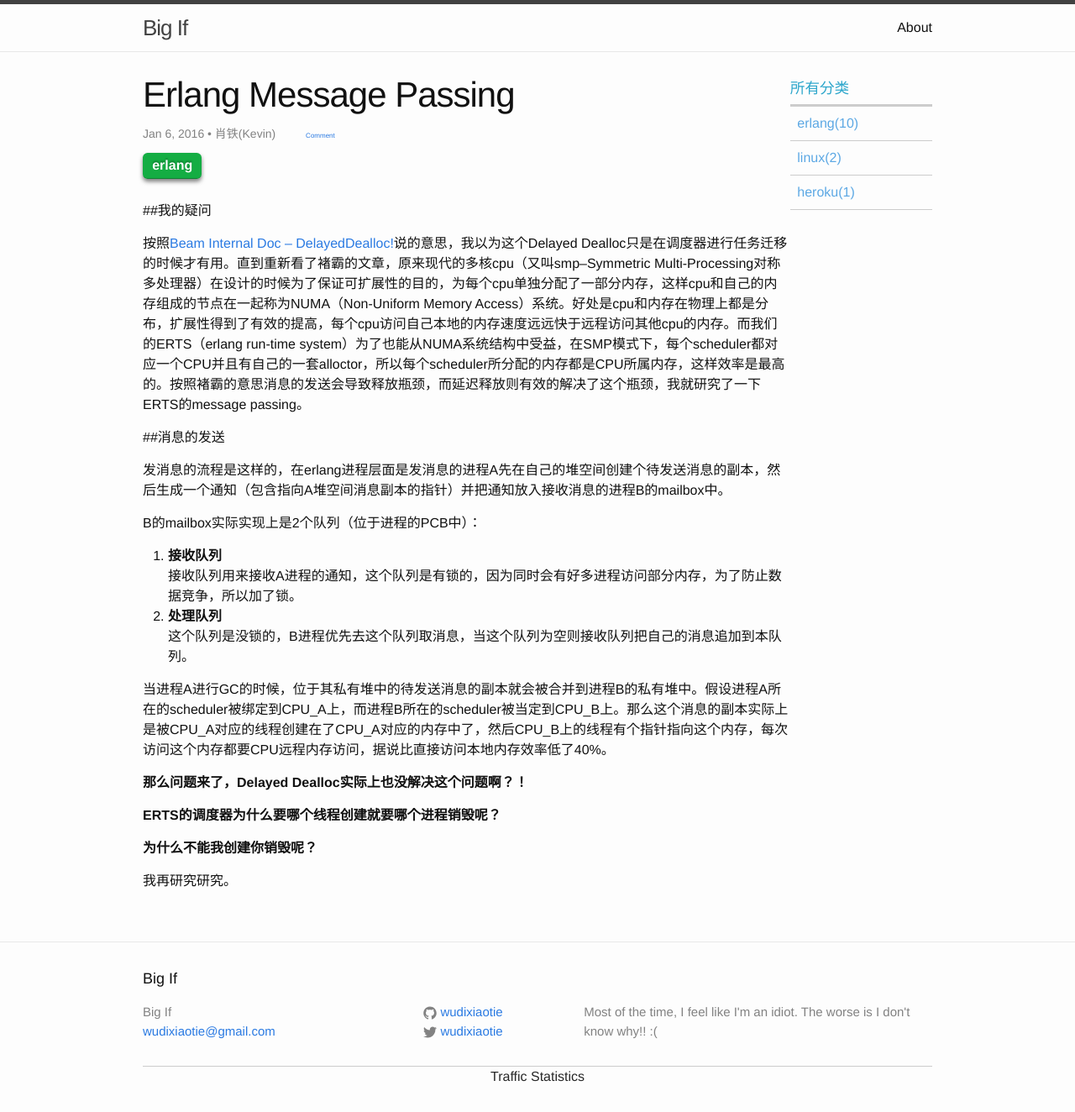
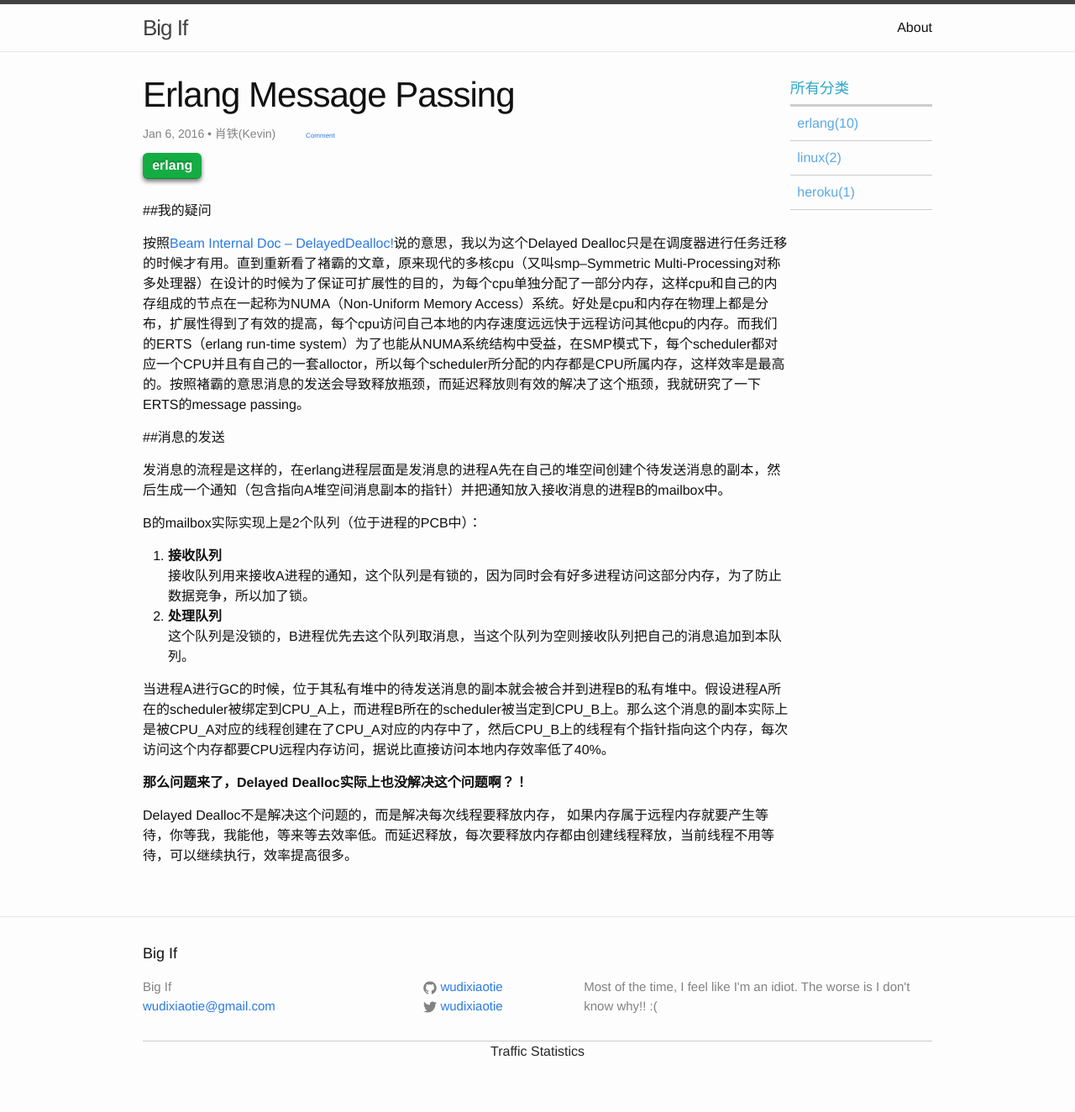
Before and after one commit to wudixiaotie/wudixiaotie.github.io, a Jekyll site: the page built from _posts/2016-01-06-erlang-message-passing.md, in a window 1280 px wide. Shown: the whole page at 84% size. Built offline with Jekyll 4.4.1, drawn with Linux system fonts in a browser that asks for light colours; comment, search, counter and statistics services are not loaded; after the commit the page ends 1294 px from its top, so only the background shows below that.

Commit message:
new post

```diff
--- a/_posts/2016-01-06-erlang-message-passing.md
+++ b/_posts/2016-01-06-erlang-message-passing.md
@@ -9,6 +9,7 @@ categories: erlang
 
 按照[Beam Internal Doc -- DelayedDealloc!](/erlang/2015/12/29/beam-internal-doc-DelayedDealloc.html)说的意思，我以为这个Delayed Dealloc只是在调度器进行任务迁移的时候才有用。直到重新看了褚霸的文章，原来现代的多核cpu（又叫smp--Symmetric Multi-Processing对称多处理器）在设计的时候为了保证可扩展性的目的，为每个cpu单独分配了一部分内存，这样cpu和自己的内存组成的节点在一起称为NUMA（Non-Uniform Memory Access）系统。好处是cpu和内存在物理上都是分布，扩展性得到了有效的提高，每个cpu访问自己本地的内存速度远远快于远程访问其他cpu的内存。而我们的ERTS（erlang run-time system）为了也能从NUMA系统结构中受益，在SMP模式下，每个scheduler都对应一个CPU并且有自己的一套alloctor，所以每个scheduler所分配的内存都是CPU所属内存，这样效率是最高的。按照褚霸的意思消息的发送会导致释放瓶颈，而延迟释放则有效的解决了这个瓶颈，我就研究了一下ERTS的message passing。
 
+
 ##消息的发送
 
 发消息的流程是这样的，在erlang进程层面是发消息的进程A先在自己的堆空间创建个待发送消息的副本，然后生成一个通知（包含指向A堆空间消息副本的指针）并把通知放入接收消息的进程B的mailbox中。
@@ -16,16 +17,15 @@ categories: erlang
 B的mailbox实际实现上是2个队列（位于进程的PCB中）：
 
 1. **接收队列**
-    接收队列用来接收A进程的通知，这个队列是有锁的，因为同时会有好多进程访问部分内存，为了防止数据竞争，所以加了锁。
+    接收队列用来接收A进程的通知，这个队列是有锁的，因为同时会有好多进程访问这部分内存，为了防止数据竞争，所以加了锁。
 2. **处理队列**
     这个队列是没锁的，B进程优先去这个队列取消息，当这个队列为空则接收队列把自己的消息追加到本队列。
 
+
 当进程A进行GC的时候，位于其私有堆中的待发送消息的副本就会被合并到进程B的私有堆中。假设进程A所在的scheduler被绑定到CPU_A上，而进程B所在的scheduler被当定到CPU_B上。那么这个消息的副本实际上是被CPU_A对应的线程创建在了CPU_A对应的内存中了，然后CPU_B上的线程有个指针指向这个内存，每次访问这个内存都要CPU远程内存访问，据说比直接访问本地内存效率低了40%。
+
+
 
 **那么问题来了，Delayed Dealloc实际上也没解决这个问题啊？！**
 
-**ERTS的调度器为什么要哪个线程创建就要哪个进程销毁呢？**
-
-**为什么不能我创建你销毁呢？**
-
-我再研究研究。
+Delayed Dealloc不是解决这个问题的，而是解决每次线程要释放内存， 如果内存属于远程内存就要产生等待，你等我，我能他，等来等去效率低。而延迟释放，每次要释放内存都由创建线程释放，当前线程不用等待，可以继续执行，效率提高很多。
```
Also changed, not shown: _posts/2015-12-30-beam-erts.md (+1 -1 lines).
